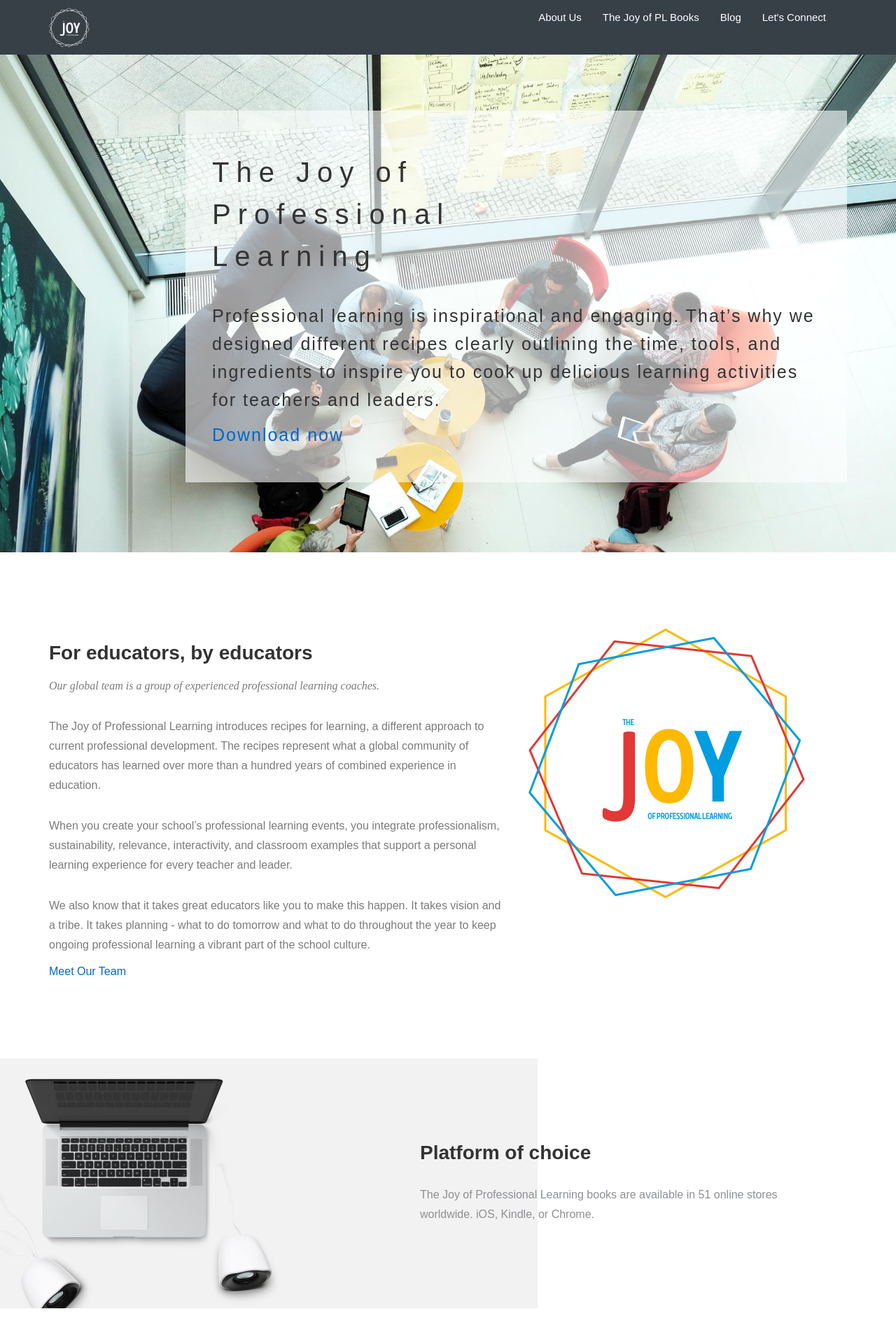
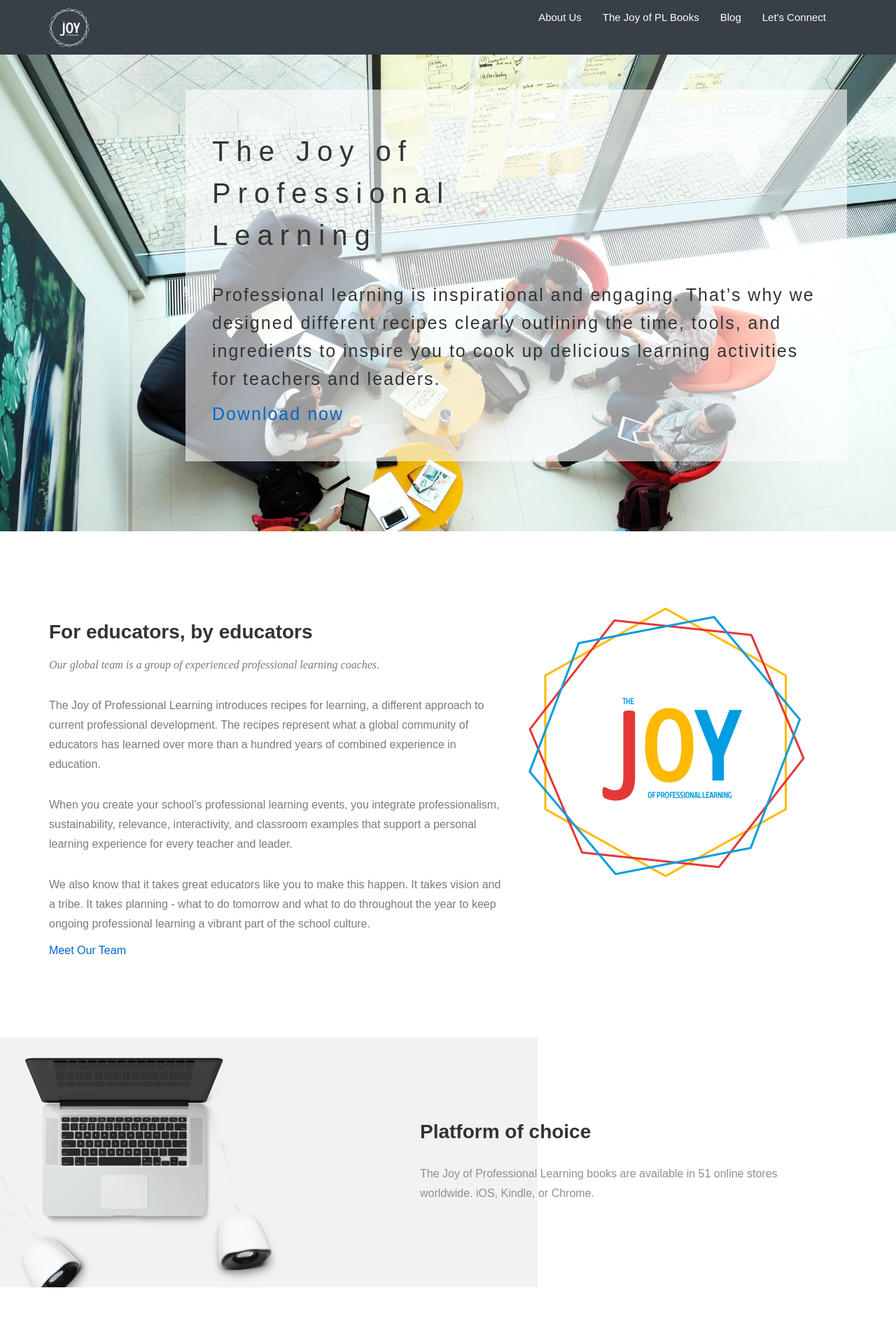
Before and after one commit to meesterkurt/joyofprofessionallearning, a Jekyll site: the page built from index.md, in a window 1280 px wide. Shown: the top 1920 px of the page at 70% size. Built offline with Jekyll 4.4.1, drawn with Linux system fonts in a browser that asks for light colours; nearby versions of some CDN libraries; some web fonts are replaced.

Commit message:
Create airspace.css

```diff
--- a/css/airspace.css
+++ b/css/airspace.css
@@ -107,8 +107,8 @@
   background: url("../img/slider-bg.jpg") no-repeat;
   background-size: cover;
   background-attachment: fixed;
-  background-position: 35% 0%;
-  padding: 80px 0 100px 0;
+  background-position: 0% 0%;
+  padding: 50px 0 100px 0;
   position: relative;
 }
 
```
